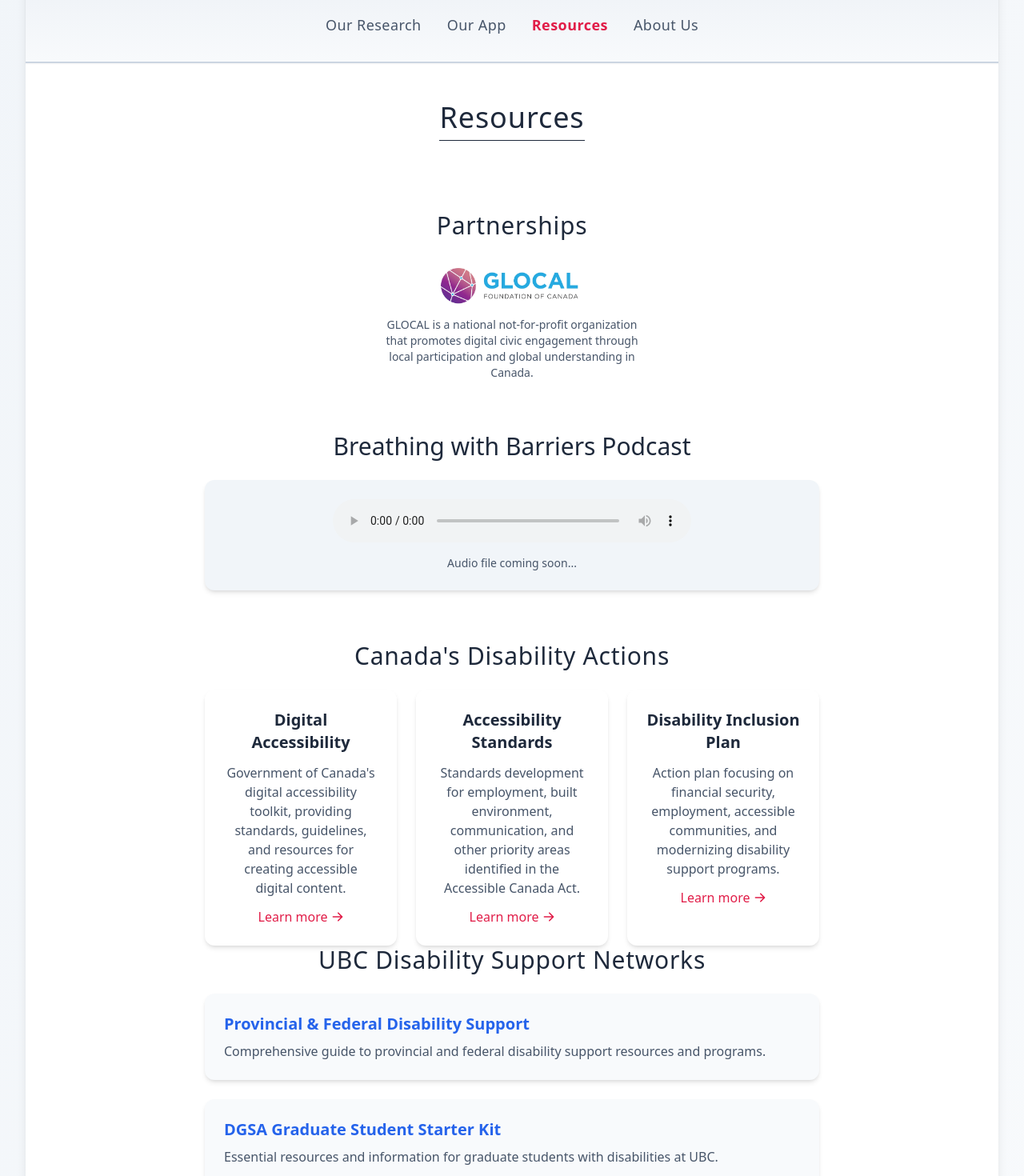
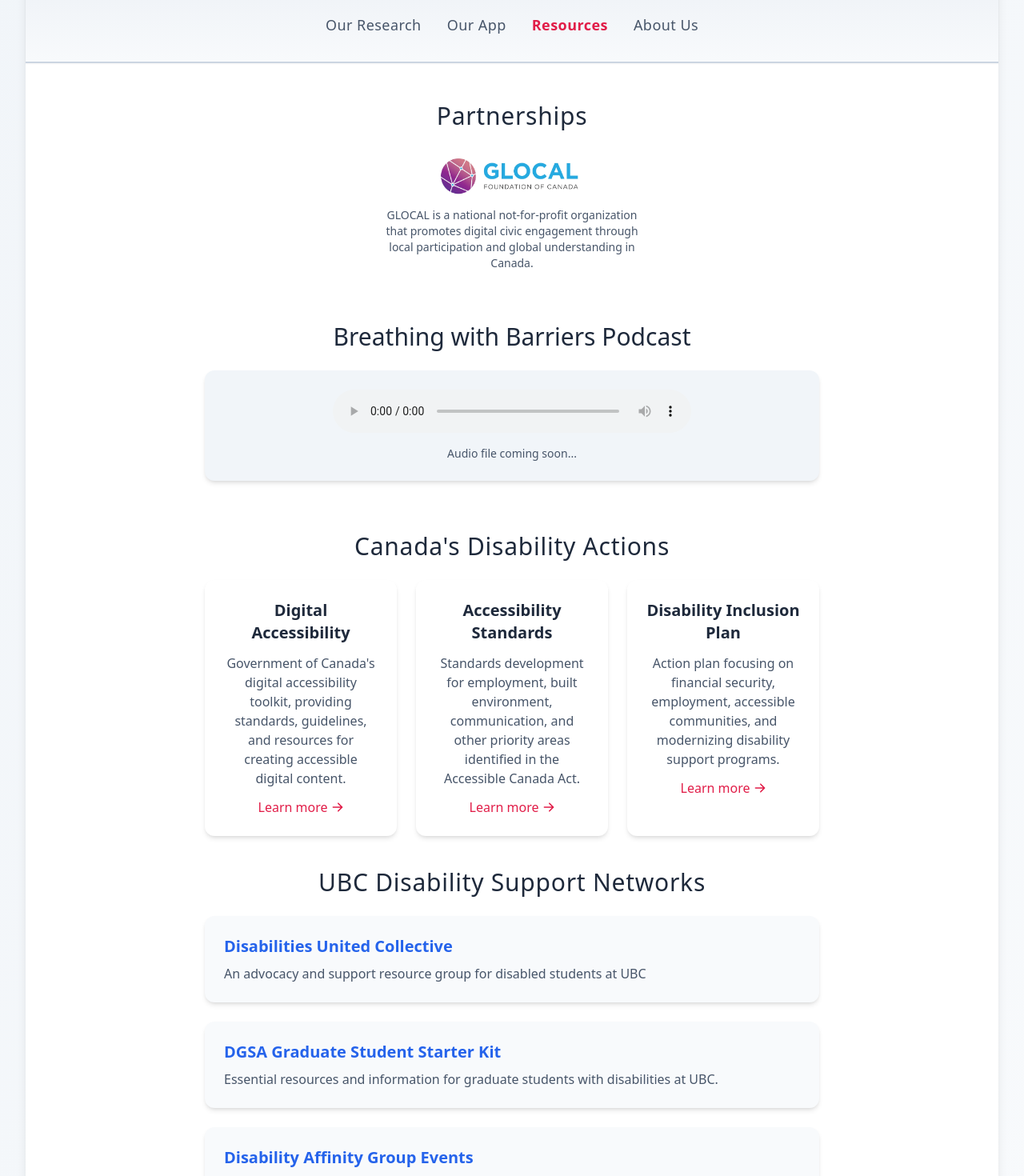
Before and after one commit to SteveWestLittle/BeAble-Website, a React (Vite) app: page /#/resources in a window 1280 px wide. Shown: the part 200-1670 px from the top of the page at 80% size. Built offline with nearby package versions, Linux system fonts and the light colour scheme; the HTML template or start-up script is replaced by a standard one.

Commit message:
Update Resources page: adjust margins, update DUC description, remove main header

```diff
--- a/src/pages/ResourcesPage.jsx
+++ b/src/pages/ResourcesPage.jsx
@@ -25,8 +25,8 @@
 
   const ubcNetworks = [
     {
-      title: "Provincial & Federal Disability Support",
-      description: "Comprehensive guide to provincial and federal disability support resources and programs.",
+      title: "Disabilities United Collective",
+      description: "An advocacy and support resource group for disabled students at UBC",
       url: "https://ubcduc.wixsite.com/website/provincial-federal"
     },
     {
@@ -46,12 +46,6 @@
       <div className="w-full max-w-7xl mx-auto px-4 sm:px-6 lg:px-8 py-12">
         <div className="bg-white rounded-2xl shadow-lg px-6 py-10 relative">
           <PageHeader />
-
-          <div className="text-center mb-16">
-            <h2 className="text-4xl font-light text-slate-800 mb-6 tracking-wide border-b border-slate-800 pb-2 inline-block">
-              Resources
-            </h2>
-          </div>
 
           {/* Partnerships Section */}
           <div className="max-w-3xl mx-auto mb-16">
@@ -156,7 +150,7 @@
           </div>
 
           {/* UBC Disability Support Networks */}
-          <div className="max-w-3xl mx-auto mb-16">
+          <div className="max-w-3xl mx-auto mb-16 mt-10">
             <h2 className="text-3xl font-light text-slate-800 mb-6 tracking-wide text-center">
               UBC Disability Support Networks
             </h2>
```
